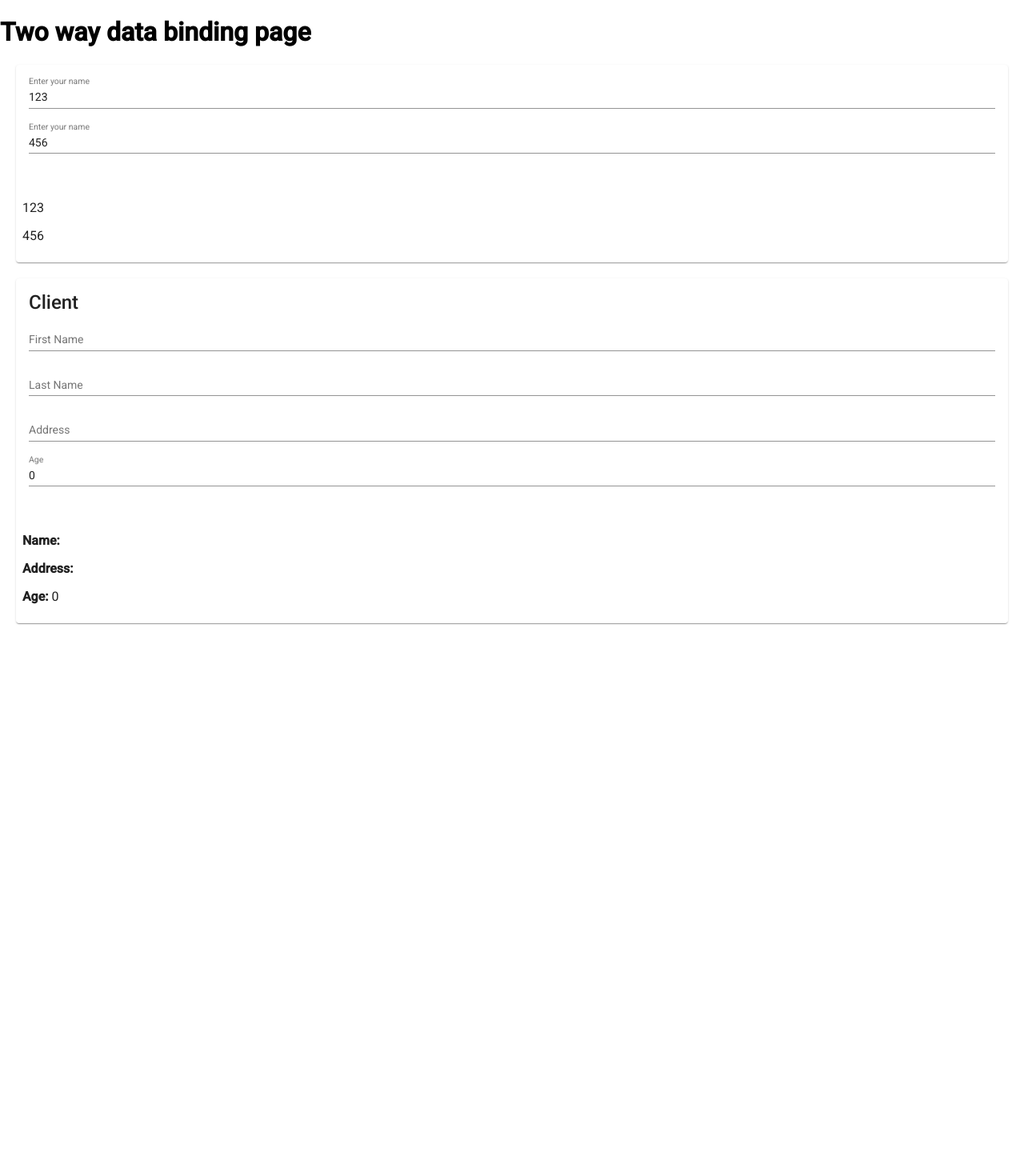
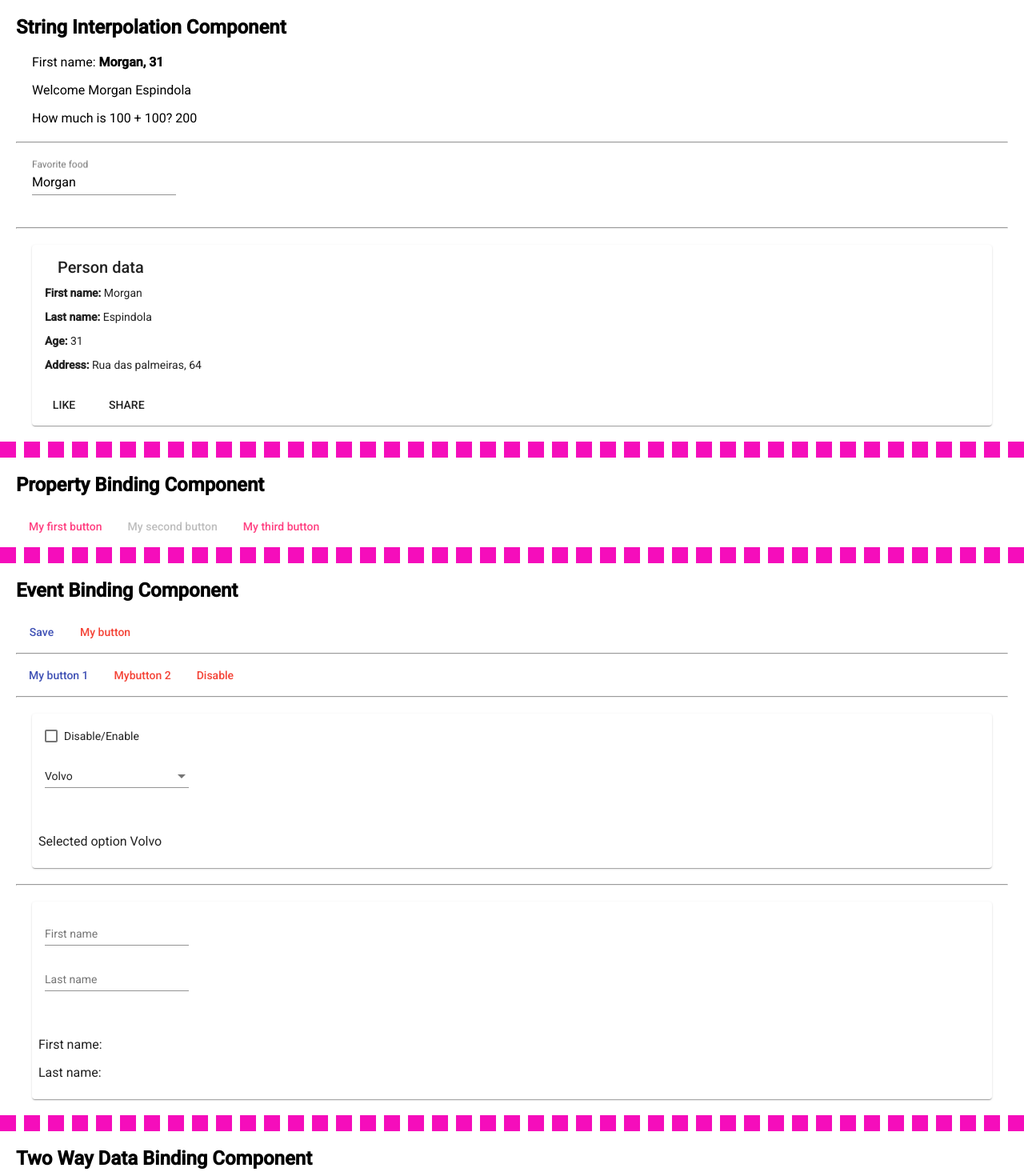
Before and after one commit to mspdl/study--udemy-angular7, an Angular app in the folder myapp/: page / in a window 1280 px wide. Shown: the top 1470 px of the page at 80% size. Before the commit the page ends 821 px from the top, so only its background shows below. Built offline with nearby package versions, Linux system fonts and the light colour scheme.

Commit message:
Organizado código e páginas após PR

```diff
--- a/myapp/src/app/app.component.css
+++ b/myapp/src/app/app.component.css
@@ -0,0 +1,7 @@
+.component-section {
+  margin: 0 20px;
+}
+
+hr {
+  border: dashed 10px rgb(245, 13, 187);
+}
--- a/myapp/src/app/app.component.html
+++ b/myapp/src/app/app.component.html
@@ -1,9 +1,21 @@
-<!--
+<section class="component-section">
   <myapp-string-interpolation></myapp-string-interpolation>
+</section>
 
+<hr />
+
+<section class="component-section">
   <myapp-property-binding></myapp-property-binding>
+</section>
 
+<hr />
+
+<section class="component-section">
   <myapp-event-binding></myapp-event-binding>
--->
+</section>
 
-<myapp-two-way-data-binding></myapp-two-way-data-binding>
+<hr />
+
+<section class="component-section">
+  <myapp-two-way-data-binding></myapp-two-way-data-binding>
+</section>
--- a/myapp/src/app/property-binding/property-binding.component.html
+++ b/myapp/src/app/property-binding/property-binding.component.html
@@ -1,4 +1,4 @@
-<p>property-binding works!</p>
+<h1>Property Binding Component</h1>
 
 <button mat-button [color]="color">My first button</button>
 
--- a/myapp/src/app/string-interpolation/string-interpolation.component.html
+++ b/myapp/src/app/string-interpolation/string-interpolation.component.html
@@ -1,3 +1,5 @@
+<h1>String Interpolation Component</h1>
+
 <div class="default-margin">
   <p>First name: <strong>{{firstName}}, {{age}}</strong></p>
   <p>Welcome {{person.firstName}} {{person.lastName}}</p>
--- a/myapp/src/app/two-way-data-binding/two-way-data-binding.component.html
+++ b/myapp/src/app/two-way-data-binding/two-way-data-binding.component.html
@@ -1,4 +1,4 @@
-<h1>Two way data binding page</h1>
+<h1>Two Way Data Binding Component</h1>
 
 <section>
   <mat-card>
```
